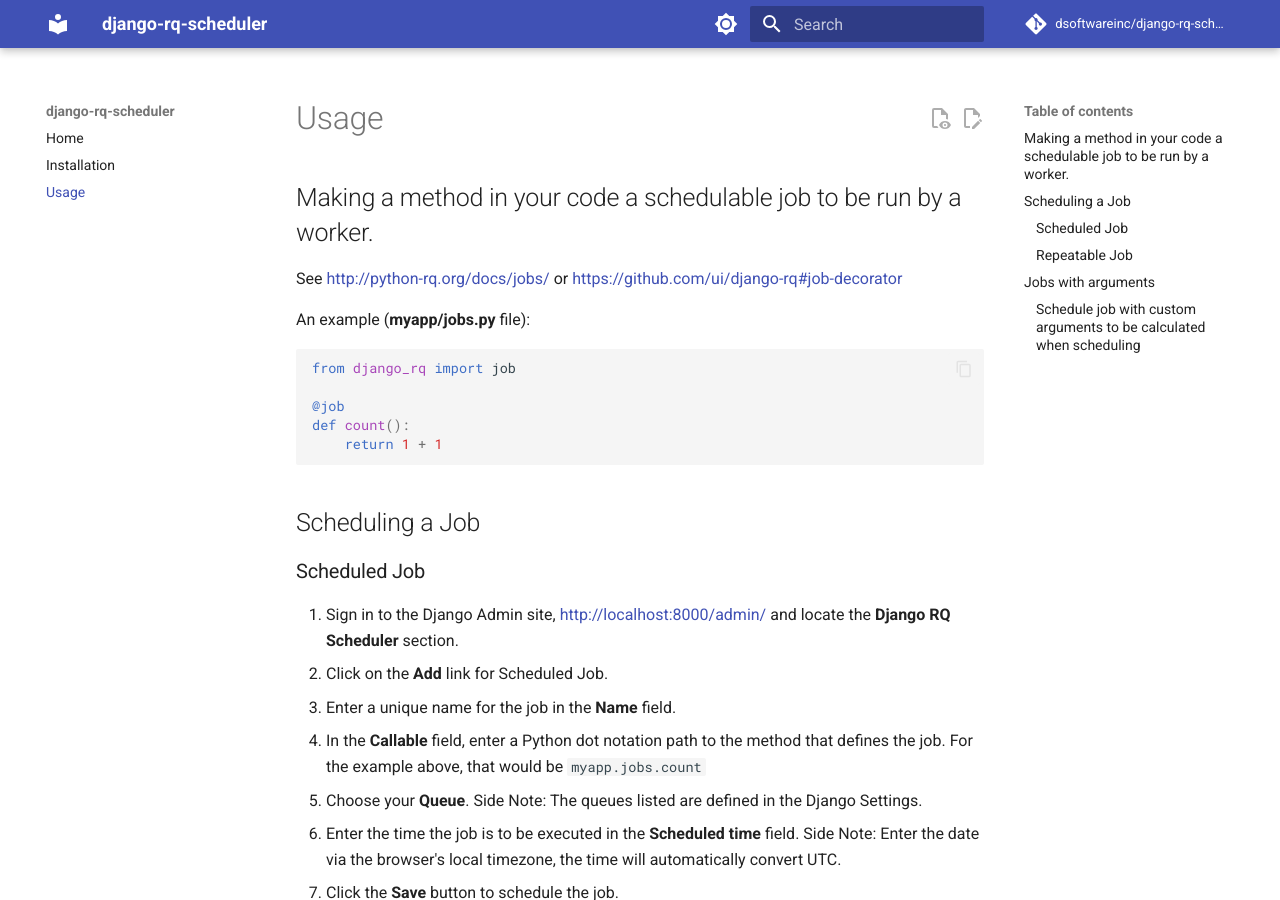
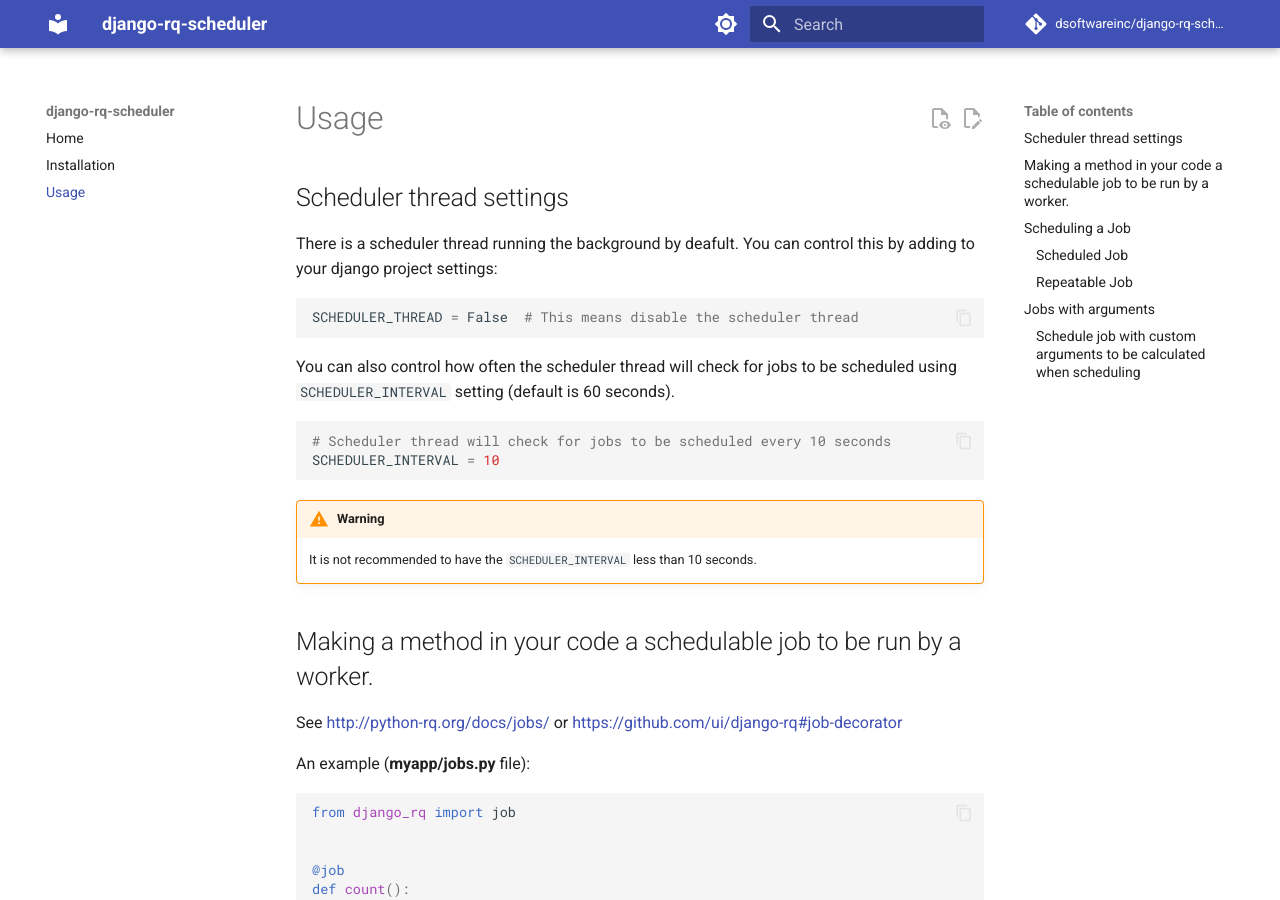
Before and after one commit to dsoftwareinc/django-rq-scheduler, an MkDocs documentation site: the page built from docs/usage.md, in a window 1280 px wide and 900 px high. Built offline with MkDocs 1.6.1 and Material for MkDocs 9.7.7, drawn with Linux system fonts in a browser that asks for light colours; comment, search, counter and statistics services are not loaded.

Commit message:
Update documentation

````diff
--- a/docs/usage.md
+++ b/docs/usage.md
@@ -1,12 +1,35 @@
 # Usage
+
+## Scheduler thread settings
+
+There is a scheduler thread running the background by deafult.
+You can control this by adding to your django project settings:
+
+```python
+SCHEDULER_THREAD = False  # This means disable the scheduler thread
+```
+
+You can also control how often the scheduler thread will check for
+jobs to be scheduled using `SCHEDULER_INTERVAL` setting (default is 60 seconds).
+
+```python
+# Scheduler thread will check for jobs to be scheduled every 10 seconds
+SCHEDULER_INTERVAL = 10
+```
+
+!!! warning
+
+    It is not recommended to have the `SCHEDULER_INTERVAL` less than 10 seconds.
 
 ## Making a method in your code a schedulable job to be run by a worker.
 
 See http://python-rq.org/docs/jobs/ or https://github.com/ui/django-rq#job-decorator
 
 An example (**myapp/jobs.py** file):
+
 ```python
 from django_rq import job
+
 
 @job
 def count():
@@ -20,9 +43,11 @@
 1. Sign in to the Django Admin site, http://localhost:8000/admin/ and locate the **Django RQ Scheduler** section.
 2. Click on the **Add** link for Scheduled Job.
 3. Enter a unique name for the job in the **Name** field.
-4. In the **Callable** field, enter a Python dot notation path to the method that defines the job. For the example above, that would be `myapp.jobs.count`
+4. In the **Callable** field, enter a Python dot notation path to the method that defines the job. For the example
+   above, that would be `myapp.jobs.count`
 5. Choose your **Queue**. Side Note: The queues listed are defined in the Django Settings.
-6. Enter the time the job is to be executed in the **Scheduled time** field. Side Note: Enter the date via the browser's local timezone, the time will automatically convert UTC.
+6. Enter the time the job is to be executed in the **Scheduled time** field. Side Note: Enter the date via the browser's
+   local timezone, the time will automatically convert UTC.
 7. Click the **Save** button to schedule the job.
 
 ### Repeatable Job
@@ -30,11 +55,15 @@
 1. Sign in to the Django Admin site, http://localhost:8000/admin/ and locate the **Django RQ Scheduler** section.
 2. Click on the **Add** link for Repeatable Job
 3. Enter a unique name for the job in the **Name** field.
-4. In the **Callable** field, enter a Python dot notation path to the method that defines the job. For the example above, that would be `myapp.jobs.count`
+4. In the **Callable** field, enter a Python dot notation path to the method that defines the job. For the example
+   above, that would be `myapp.jobs.count`
 5. Choose your **Queue**. Side Note: The queues listed are defined in the Django Settings.
-6. Enter the time the first job is to be executed in the **Scheduled time** field. Side Note: Enter the date via the browser's local timezone, the time will automatically convert UTC.
-7. Enter an **Interval**, and choose the **Interval unit**. This will calculate the time before the function is called again.
-8. In the **Repeat** field, enter the number of time the job is to be run. Leaving the field empty, means the job will be scheduled to run forever.
+6. Enter the time the first job is to be executed in the **Scheduled time** field. Side Note: Enter the date via the
+   browser's local timezone, the time will automatically convert UTC.
+7. Enter an **Interval**, and choose the **Interval unit**. This will calculate the time before the function is called
+   again.
+8. In the **Repeat** field, enter the number of time the job is to be run. Leaving the field empty, means the job will
+   be scheduled to run forever.
 9. Click the **Save** button to schedule the job.
 
 ## Jobs with arguments
@@ -46,6 +75,7 @@
 
 from django_rq import job
 
+
 @job
 def job_args_kwargs(*args, **kwargs):
     func = "job_args_kwargs({})"
@@ -54,13 +84,11 @@
     return func.format(', '.join(args_list + kwargs_list))
 ```
 
-
 ### Schedule job with custom arguments to be calculated when scheduling
 
 - Follow instructions to add a job above.
 - Below, you have the ability to add arguments to `args` and to `kwargs`
-  - Pick the argument type and enter value (and key if `kwarg`)
-
+    - Pick the argument type and enter value (and key if `kwarg`)
 
 # Reporting issues or Features requests
 
````
